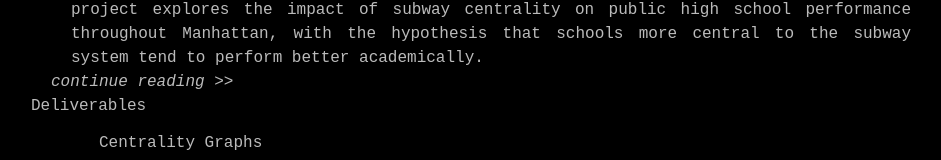
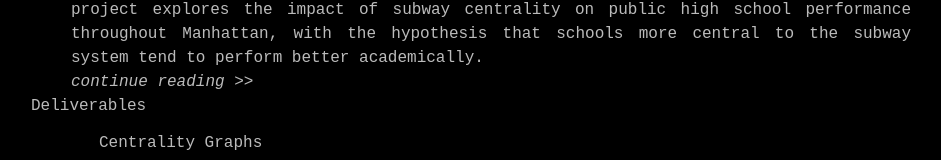
Before and after one commit to kathyzxu/csuremm, a plain HTML site: page index.html in a window 1280 px wide. Both pictures are taken after a click on the element "Project Overview". Shown: the part 207-367 px from the top of the page, without its empty margins (149-1090 px from the left). Drawn offline with Linux system fonts and the light colour scheme.

Commit message:
Update index.html

```diff
--- a/index.html
+++ b/index.html
@@ -52,7 +52,7 @@
         }
 
         h4 {
-            width: 880px;
+            width: 840px;
             font-size: 16px;
             justify-content: center;
             font-weight: normal;
```
